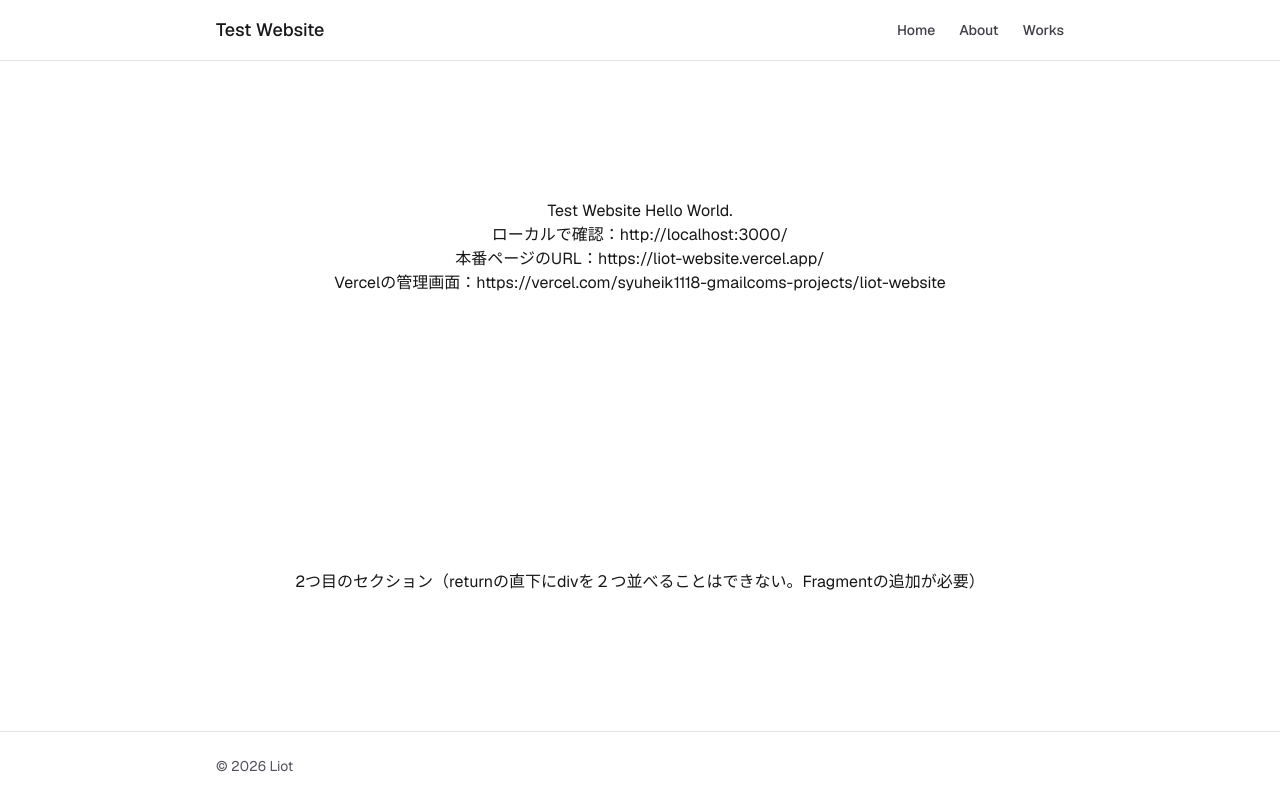
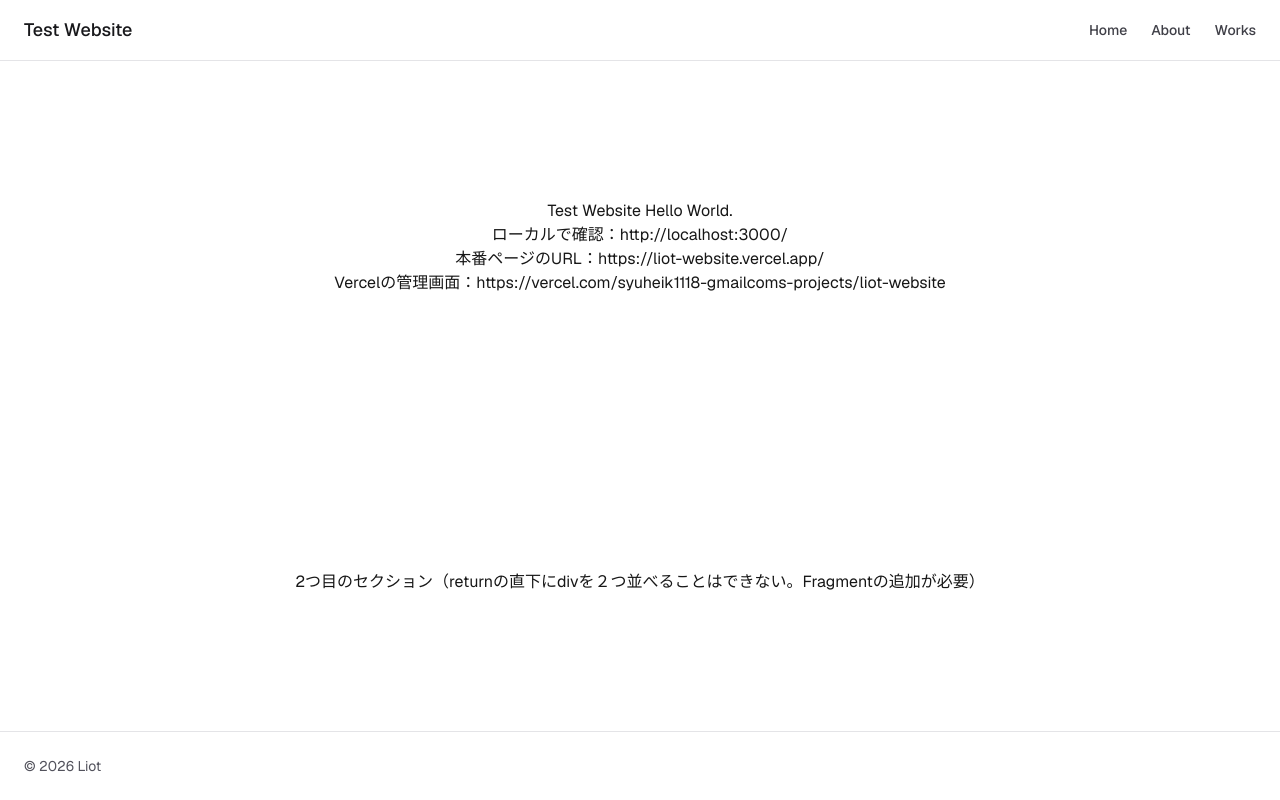
Before and after one commit to kams3261/liot-website, a Next.js app: page / in a window 1280 px wide. Built offline with nearby package versions, Linux system fonts and the light colour scheme.

Commit message:
レイアウトの変更 max-width:1280px

```diff
--- a/src/app/about/page.tsx
+++ b/src/app/about/page.tsx
@@ -1,6 +1,6 @@
 export default function AboutPage() {
   return (
-    <div className="mx-auto flex w-full flex-1 items-center justify-center py-10 text-center sm:py-16">
+    <div className="mx-auto flex w-full max-w-7xl flex-1 items-center justify-center py-10 text-center sm:py-16">
       <p>About</p>
     </div>
   );
--- a/src/app/page.tsx
+++ b/src/app/page.tsx
@@ -4,14 +4,14 @@ export default async function Home() {
 
   return (
     <>
-      <div className="mx-auto flex w-full flex-1 items-center justify-center py-10 text-center sm:py-16">
+      <div className="mx-auto flex w-full max-w-7xl flex-1 items-center justify-center py-10 text-center sm:py-16">
         <p>Test Website Hello World.<br />
           ローカルで確認：http://localhost:3000/<br />
           本番ページのURL：https://liot-website.vercel.app/<br />
           Vercelの管理画面：https://vercel.com/syuheik1118-gmailcoms-projects/liot-website</p>
       </div>
 
-      <div className="mx-auto flex w-full flex-1 items-center justify-center py-10 text-center sm:py-16">
+      <div className="mx-auto flex w-full max-w-7xl flex-1 items-center justify-center py-10 text-center sm:py-16">
       <p>2つ目のセクション（returnの直下にdivを２つ並べることはできない。Fragmentの追加が必要）</p>
       </div>
     </>
--- a/src/app/works/page.tsx
+++ b/src/app/works/page.tsx
@@ -1,6 +1,6 @@
 export default function WorksPage() {
   return (
-    <div className="mx-auto flex w-full flex-1 items-center justify-center py-10 text-center sm:py-16">
+    <div className="mx-auto flex w-full max-w-7xl flex-1 items-center justify-center py-10 text-center sm:py-16">
       <p>Works</p>
     </div>
   );
--- a/src/components/Footer.tsx
+++ b/src/components/Footer.tsx
@@ -1,7 +1,7 @@
 export function Footer() {
   return (
     <footer className="mt-auto border-t border-zinc-200">
-      <div className="mx-auto w-full max-w-4xl px-4 py-4 text-center text-xs text-zinc-600 sm:px-6 sm:py-6 sm:text-left sm:text-sm">
+      <div className="mx-auto w-full max-w-7xl px-4 py-4 text-center text-xs text-zinc-600 sm:px-6 sm:py-6 sm:text-left sm:text-sm">
         <p>&copy; {new Date().getFullYear()} Liot</p>
       </div>
     </footer>
--- a/src/components/Header.tsx
+++ b/src/components/Header.tsx
@@ -3,7 +3,7 @@ import Link from "next/link";
 export function Header() {
   return (
     <header className="border-b border-zinc-200">
-      <div className="mx-auto flex w-full max-w-4xl flex-col gap-3 px-4 py-3 sm:flex-row sm:items-center sm:justify-between sm:gap-0 sm:px-6 sm:py-4">
+      <div className="mx-auto flex w-full max-w-7xl flex-col gap-3 px-4 py-3 sm:flex-row sm:items-center sm:justify-between sm:gap-0 sm:px-6 sm:py-4">
         <Link
           href="/"
           className="text-base font-medium text-zinc-900 sm:text-lg"
```
